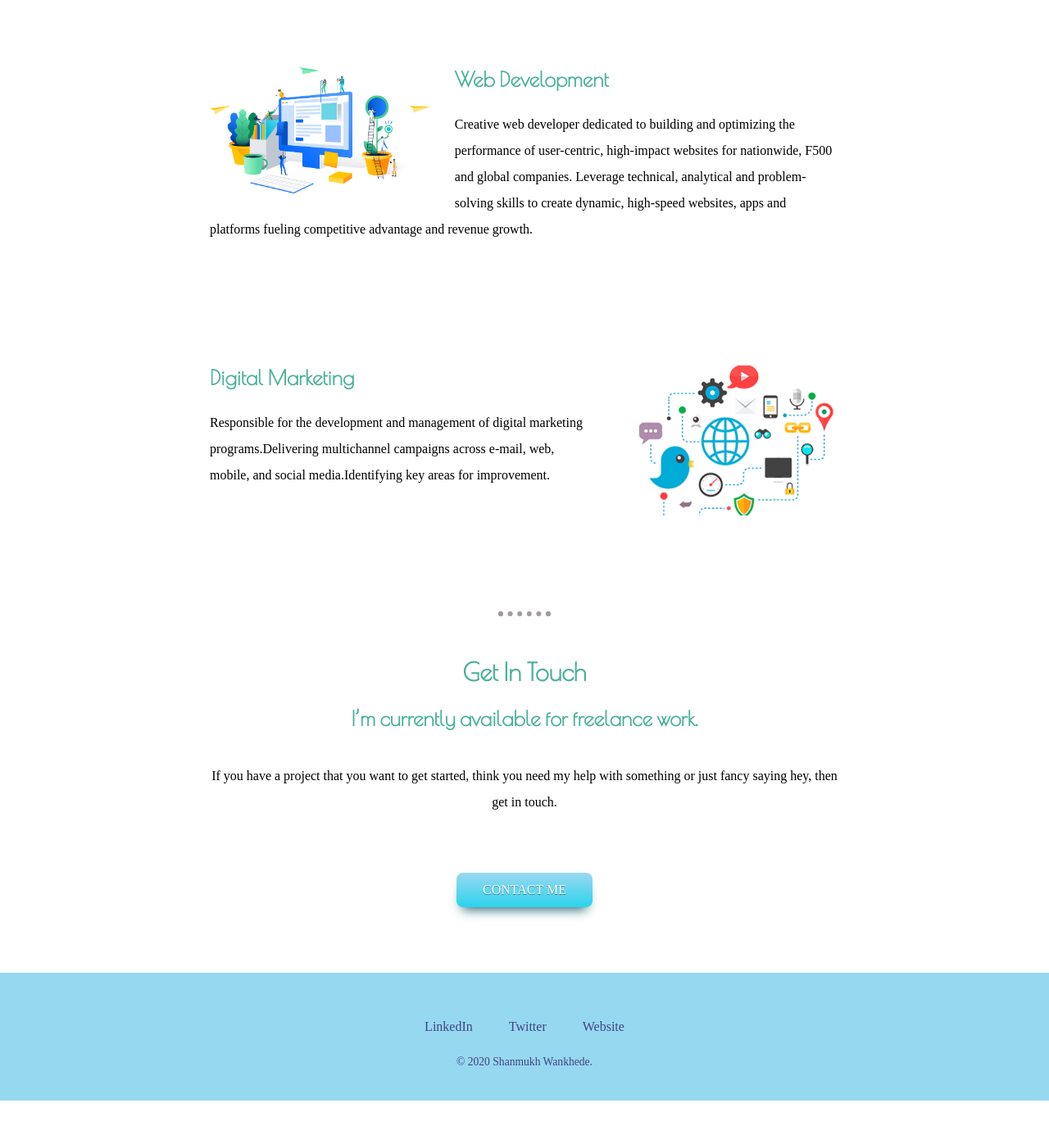
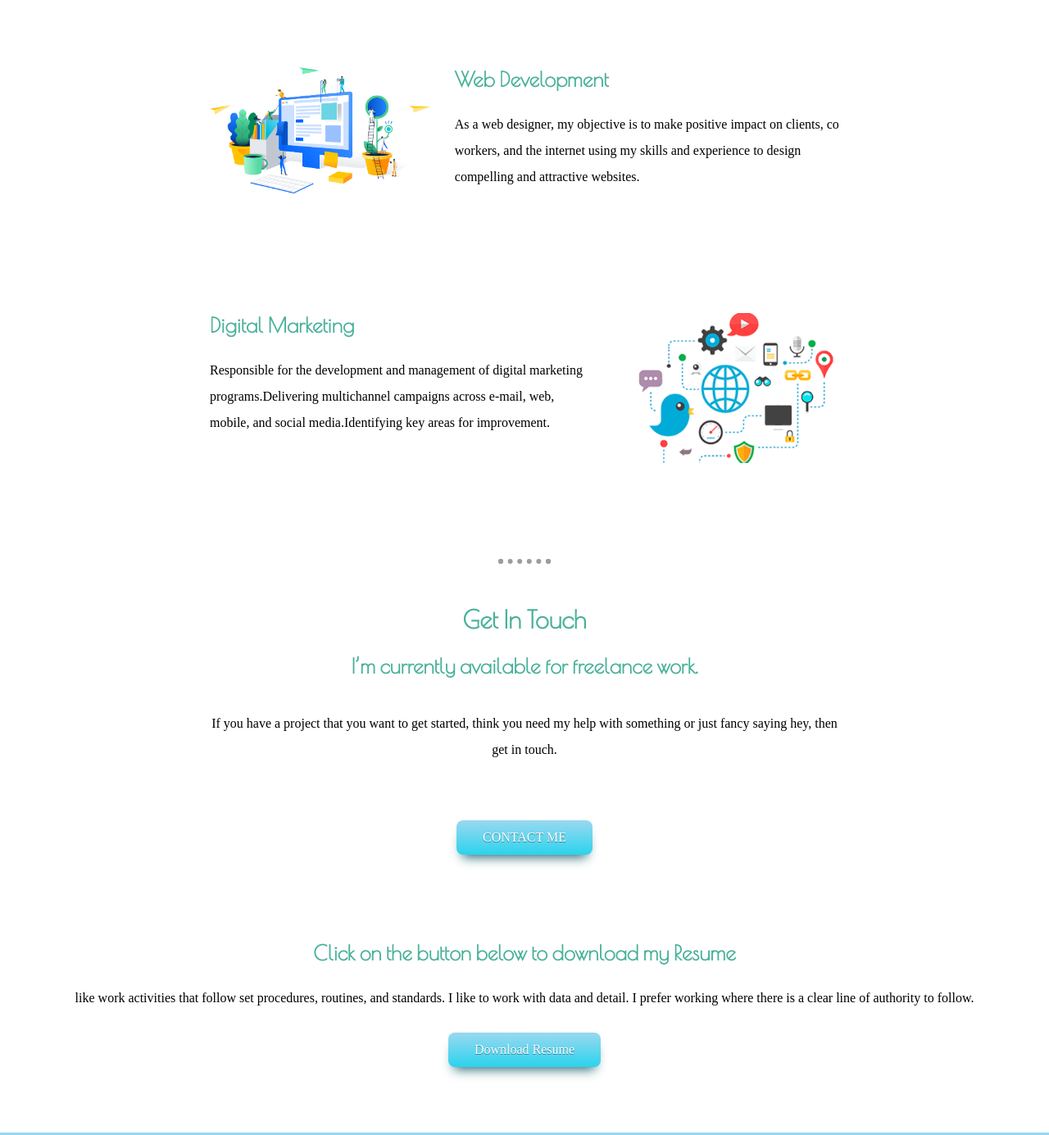
Before and after one commit to Shanmukh-D-Wankhede/Resume, a plain HTML site: page index.html in a window 1280 px wide. Shown: the part 1440-2825 px from the top of the page at 82% size. Before the commit the page ends 2783 px from the top, so only its background shows below. Drawn offline with nearby package versions, Linux system fonts and the light colour scheme; a web font is replaced by a local one.

Commit message:
Update index.html

```diff
--- a/index.html
+++ b/index.html
@@ -38,7 +38,8 @@
             <div class="skill-row">
                 <img class="web-development-image" src="images/web.png" alt="web-development-image">
                 <h3>Web Development</h3>
-                <p>Creative web developer dedicated to building and optimizing the performance of user-centric, high-impact websites for nationwide, F500 and global companies. Leverage technical, analytical and problem-solving skills to create dynamic, high-speed websites, apps and platforms fueling competitive advantage and revenue growth.
+                <p>As a web designer, my objective is to make positive impact on clients, co workers, and the internet
+                    using my skills and experience to design compelling and attractive websites.
 
                 </p>
             </div>
@@ -56,6 +57,12 @@
             <p class="contact-message">If you have a project that you want to get started, think you need my help with something or just fancy saying hey, then get in touch.</p>
             <a class="btn" href="mailto:name@email.com">CONTACT ME</a>
         </div>
+        <div class="hireme">
+            <h3>Click on the button below to download my Resume</h3>
+            <p class="hireme-message"> like work activities that follow set procedures, routines, and standards. I like
+                to work with data and detail. I prefer working where there is a clear line of authority to follow.</p>
+            <a class="btn" href="Resume.pdf" download>Download Resume</a>
+        </div>
     </div>
 
 
@@ -66,6 +73,8 @@
         <p class="copyright">© 2020 Shanmukh Wankhede.</p>
     </div>
 
+
+
 </body>
 
 </html>
```
